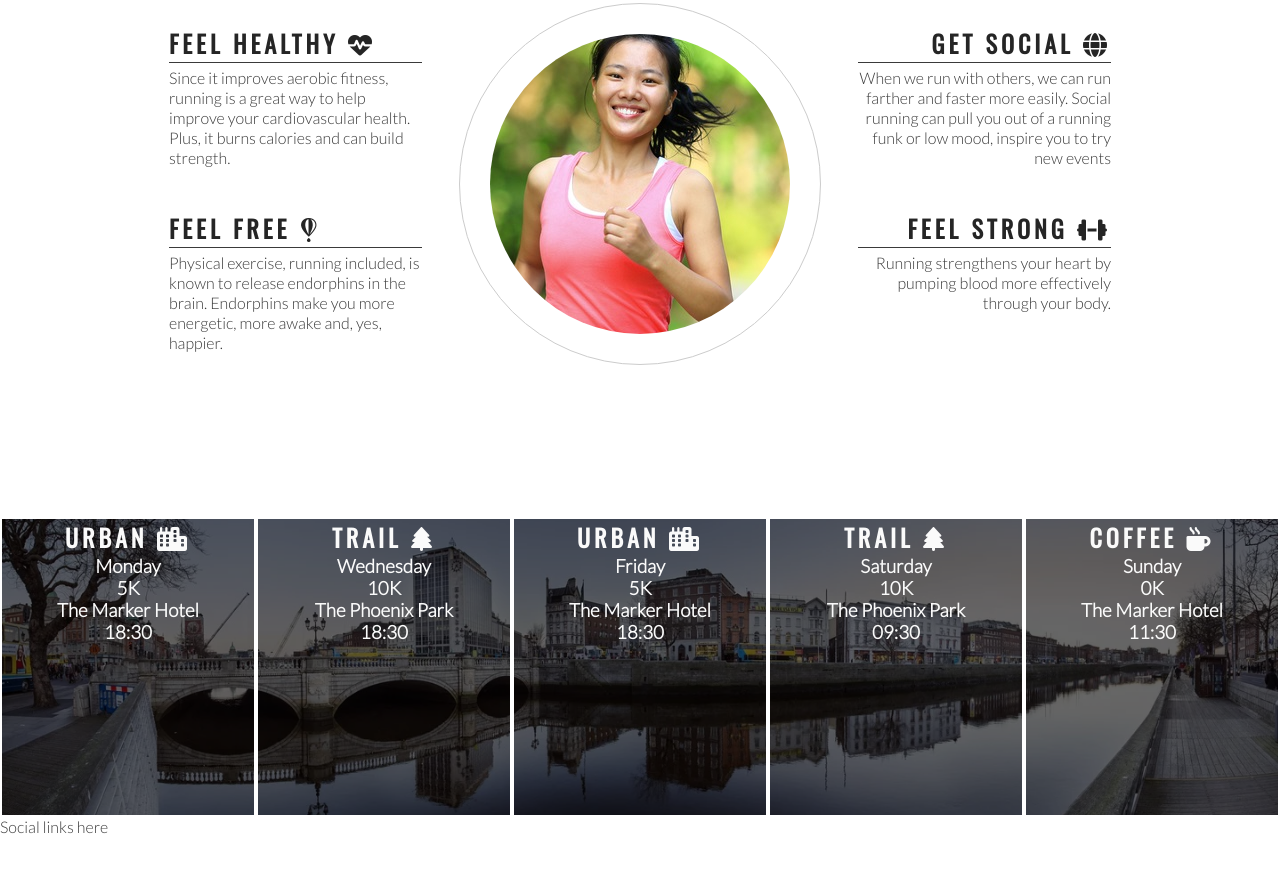
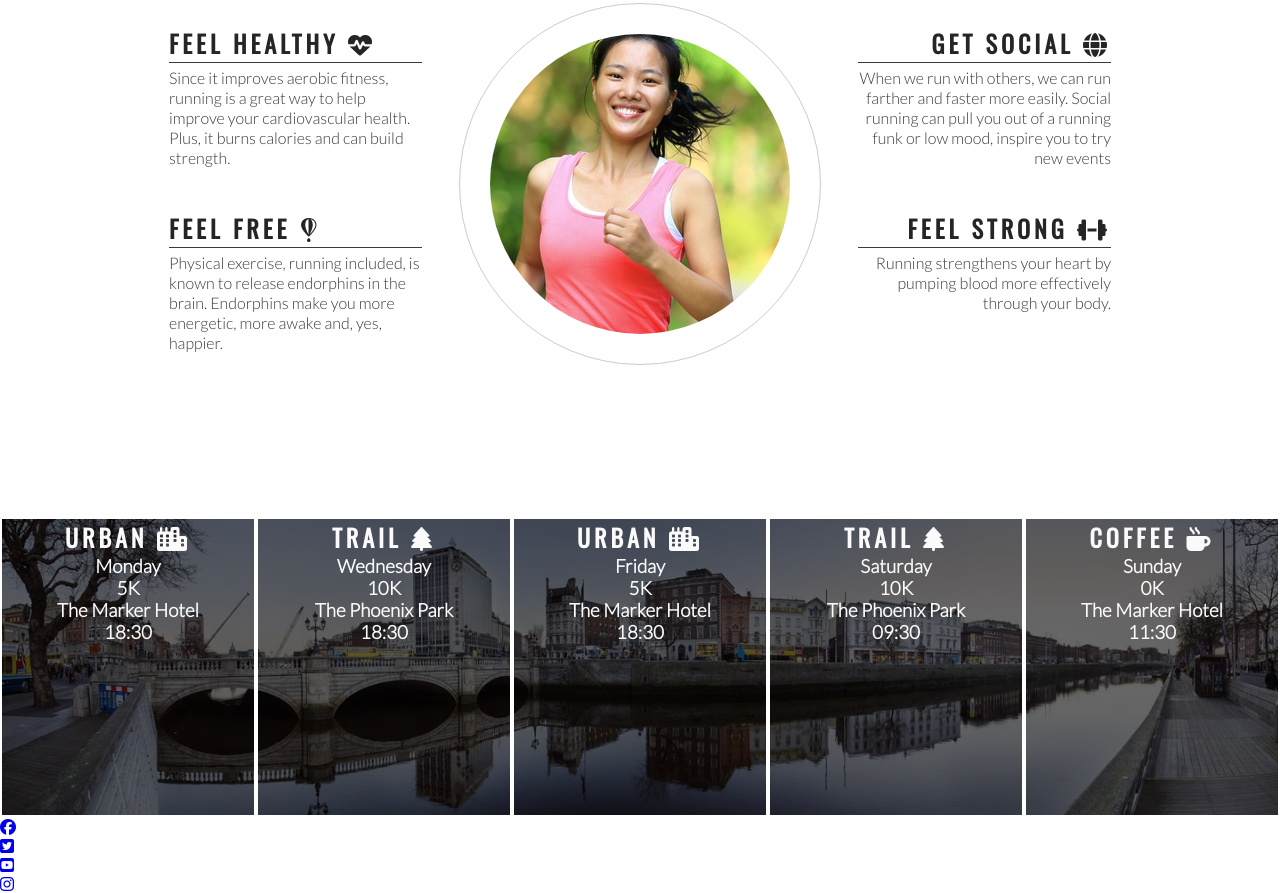
Before and after one commit to SirJarvis/love-running, a plain HTML site: page index.html in a window 1280 px wide. Shown: the part 778-1671 px from the top of the page. Before the commit the page ends 1614 px from the top, so only its background shows below. Drawn offline with nearby package versions, Linux system fonts and the light colour scheme.

Commit message:
Add social media icons to footer

```diff
--- a/index.html
+++ b/index.html
@@ -116,7 +116,24 @@
         </div>
     </section>
     <footer>
-        Social links here
+        <ul>
+            <li>
+                <a href="https://facebook.com" target="_blank" rel="noopener"
+                aria-label="Visit our Facebook page (opens in a new tab)"><i class="fab fa-facebook"></i></a>
+            </li>
+            <li>
+                <a href="https://twitter.com" target="_blank" rel="noopener"
+                aria-label="Visit our Twitter page (opens in a new tab)"><i class="fab fa-twitter-square"></i></i></a>
+            </li>
+            <li>
+                <a href="https://youtube.com" target="_blank" rel="noopener"
+                aria-label="Visit our Youtube page (opens in a new tab)"><i class="fab fa-youtube-square"></i></i></a>
+            </li>
+            <li>
+                <a href="https://instagram.com" target="_blank" rel="noopener"
+                aria-label="Visit our Instagram page (opens in a new tab)"><i class="fab fa-instagram"></i></i></a>
+            </li>
+        </ul>
     </footer>
 
 <!-- Font Awesome script-->
```
